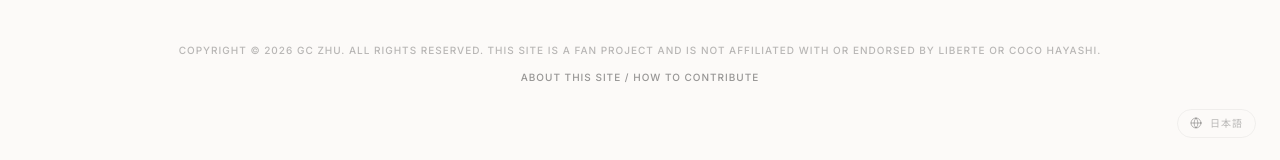
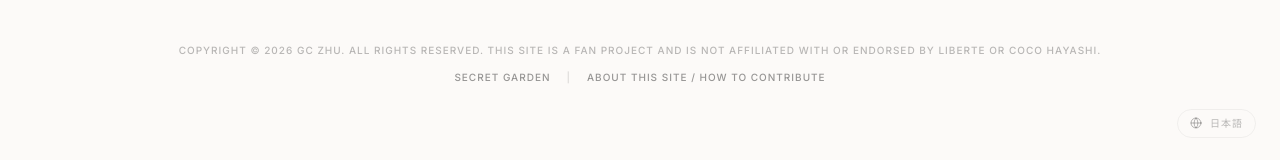
Before and after one commit to GET12306/info-and-link, a React (Vite) app: page / in a window 1280 px wide. Shown: the part 2266-2426 px from the top of the page. Built offline with nearby package versions, Linux system fonts and the light colour scheme.

Commit message:
Add private site link and update site information

```diff
--- a/package.json
+++ b/package.json
@@ -1,5 +1,5 @@
 {
-  "name": "react-example",
+  "name": "info-and-link",
   "private": true,
   "version": "0.0.0",
   "license": "Apache-2.0",
--- a/src/App.tsx
+++ b/src/App.tsx
@@ -71,12 +71,24 @@ export default function App() {
           <div className="max-w-7xl mx-auto flex flex-col items-center gap-6 text-[10px] uppercase tracking-widest font-medium text-coco-ink/30">
             <div className="flex flex-col items-center gap-3 text-center">
               <span>Copyright © 2026 GC Zhu. All Rights Reserved. This site is a fan project and is not affiliated with or endorsed by LIBERTE or Coco Hayashi.</span>
+              <div className="flex flex-wrap items-center justify-center gap-x-4 gap-y-2">
+                <a
+                  href="https://coco-hearth.hayashicoco.com"
+                  target="_blank"
+                  rel="noopener noreferrer"
+                  className="text-coco-ink/45 hover:text-coco-accent transition-colors"
+                >
+                  {lang === "ja" ? "ひみつの場所" : "Secret Garden"}
+                </a>
+                <span aria-hidden="true" className="text-coco-ink/15">|</span>
+
                 <Link
                   to="/about"
                   className="text-coco-ink/45 hover:text-coco-accent transition-colors"
                 >
                   {lang === "ja" ? "このサイトについて / 情報提供" : "About this site / How to contribute"}
                 </Link>
+              </div>
             </div>
             <button
               onClick={toggleLanguage}
```
Also changed, not shown: src/data/historical-resources.yaml (line endings or trailing spaces). Lines whose indentation alone changed are shown as unchanged.
